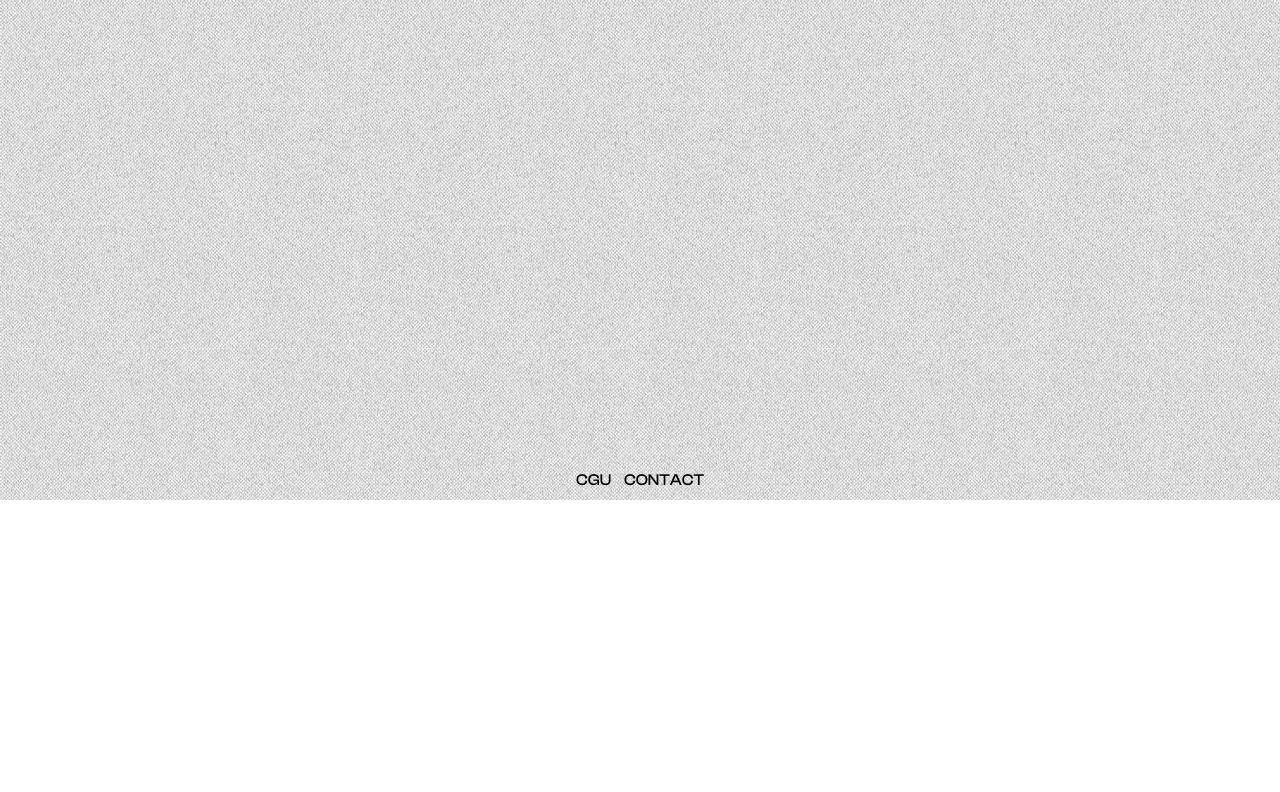
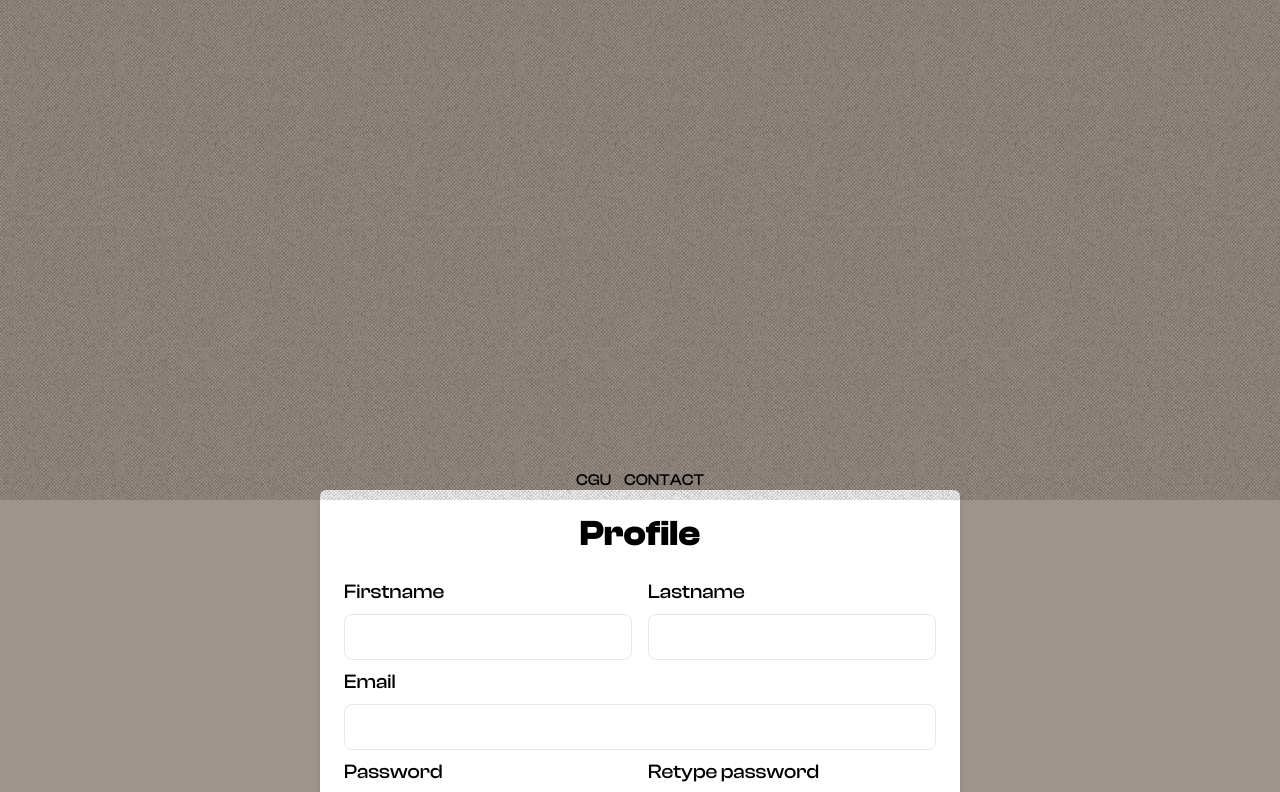
Before and after one commit to Mind-thatsall/front-end-sapes, a React (Vite) app: page /profile in a window 1280 px wide. Shown: the part 300-1092 px from the top of the page. Before the commit the page ends 800 px from the top, so only its background shows below. Built offline with nearby package versions, Linux system fonts and the light colour scheme.

Commit message:
WIP : Code the Profile page, still problem  of the background not display properly on mobile devices.

```diff
--- a/src/components/Noise.jsx
+++ b/src/components/Noise.jsx
@@ -1,6 +1,6 @@
 const Noise = () => {
   return (
-    <div className='bg-[url("/src/assets/images/texture.png")] absolute z-10 h-screen w-screen mix-blend-multiply opacity-[50%] pointer-events-none'></div>
+    <div className='bg-[url("/src/assets/images/texture.png")] absolute z-10 h-screen w-screen mix-blend-multiply opacity-[50%] pointer-events-none' ></div>
   );
 };
 
--- a/src/views/Contact.jsx
+++ b/src/views/Contact.jsx
@@ -4,7 +4,8 @@ const Contact = () => {
   return (
     <div className="grid grid-cols-12 grid-rows-12 min-h-screen ">
 
-<div className="pt-10 col-start-2 col-end-12 md:col-end-5 row-start-2 row-end-12 md:row-start-2 m-auto md:mr-auto md:ml-0">        <h3 style={{ fontFamily: "ClashDisplay-Bold" }}  className="text-xl">OPEN DAILY </h3>
+<div className="pt-10 col-start-2 col-end-12 md:col-end-5 row-start-2 row-end-12 md:row-start-2 m-auto md:mr-auto md:ml-0">
+        <h3 style={{ fontFamily: "ClashDisplay-Bold" }} className="text-xl">OPEN DAILY </h3>
         <p style={{ fontFamily: "ClashDisplay-Medium" }}  className="mb-5 ">9am to 7pm</p>
         <hr style={{ borderColor: "black", margin: "10px 0" }} />
 
--- a/src/views/Profile.jsx
+++ b/src/views/Profile.jsx
@@ -1,7 +1,121 @@
 import React from "react";
 
+
 const Profile = () => {
-  return <div>Profile</div>;
+  return (
+    <div className="grid grid-cols-12 grid-rows-12 min-h-screen ">
+
+
+<div className="col-start-2 row-start-2 col-span-10 sm:col-span-12 md:col-start-5 md:col-span-8 lg:col-start-4 lg:col-span-6 mt-20 p-6 m-auto bg-white rounded-md shadow-md">
+        <h1
+            style={{ fontFamily: "ClashDisplay-Bold" }}
+            className="text-2xl md:text-3xl lg:text-4xl font-bold text-center">
+            Profile
+        </h1>
+
+        <form
+          style={{ fontFamily: "ClashDisplay-Medium" }}
+          className="mt-6 text-xl"
+        >
+       <div className="flex flex-col sm:flex-row">
+        <div className="mb-2 sm:mr-2 sm:w-1/2">
+            <label
+              htmlFor="firstname"
+              className="block">
+              Firstname
+            </label>
+            <input
+              type="text"
+              className="block w-full px-4 py-2 mt-2 text-black-700 border rounded-lg focus:border-black-900 "/>
+          </div>
+
+          <div className="mb-2 sm:ml-2 sm:w-1/2">
+            <label
+              htmlFor="lastname"
+              className="block">
+              Lastname
+            </label>
+            <input
+              type="text"
+              className="block w-full px-4 py-2 mt-2 text-black-700 border rounded-lg focus:border-black-900 "/>
+          </div>
+        </div>
+
+          <div className="mb-2">
+            <label
+              htmlFor="email"
+              className="block">
+              Email
+            </label>
+            <input
+              type="email"
+              className="block w-full px-4 py-2 mt-2 text-black-700 border rounded-lg focus:border-black-900 "/>
+          </div>
+          <div className="flex flex-col md:flex-row">
+         <div className="mb-2 md:mr-2">
+            <label
+              htmlFor="password"
+              className="block">
+              Password
+            </label>
+            <input
+              type="text"
+              className="block w-full px-4 py-2 mt-2 text-black-700 border rounded-lg focus:border-black-900 "/>
+          </div>
+
+          <div className="mb-2 md:ml-2">
+            <label
+              htmlFor="repassword"
+              className="block">
+              Retype password
+            </label>
+            <input
+              type="text"
+              className="block w-full px-4 py-2 mt-2 text-black-700 border rounded-lg focus:border-black-900 "/>
+          </div>
+        </div>
+        <div className="mb-2">
+            <label
+              htmlFor="address"
+              className="block">
+              Address
+            </label>
+            <input
+              type="text"
+              className="block w-full px-4 py-2 mt-2 text-black-700 border rounded-lg focus:border-black-900 "/>
+          </div>
+
+          <div className="flex flex-col md:flex-row">
+         <div className="mb-2 md:mr-2">
+            <label
+              htmlFor="zipcode"
+              className="block">
+              ZIP code
+            </label>
+            <input
+              type="text"
+              className="block w-full px-4 py-2 mt-2 text-black-700 border rounded-lg focus:border-black-900 "/>
+          </div>
+
+          <div className="mb-2 md:ml-2">
+            <label
+              htmlFor="city"
+              className="block">
+              City
+            </label>
+            <input
+              type="text"
+              className="block w-full px-4 py-2 mt-2 text-black-700 border rounded-lg focus:border-black-900 "/>
+          </div>
+        </div>
+          <div className="mt-6">
+            <button className="w-full px-4 py-2 tracking-wide text-white transition-colors duration-200 transform bg-black rounded-md hover:bg-gray-700  ">Update</button>
+          </div>
+
+        </form>
+      </div>
+    </div>
+  );
 };
 
 export default Profile;
```
